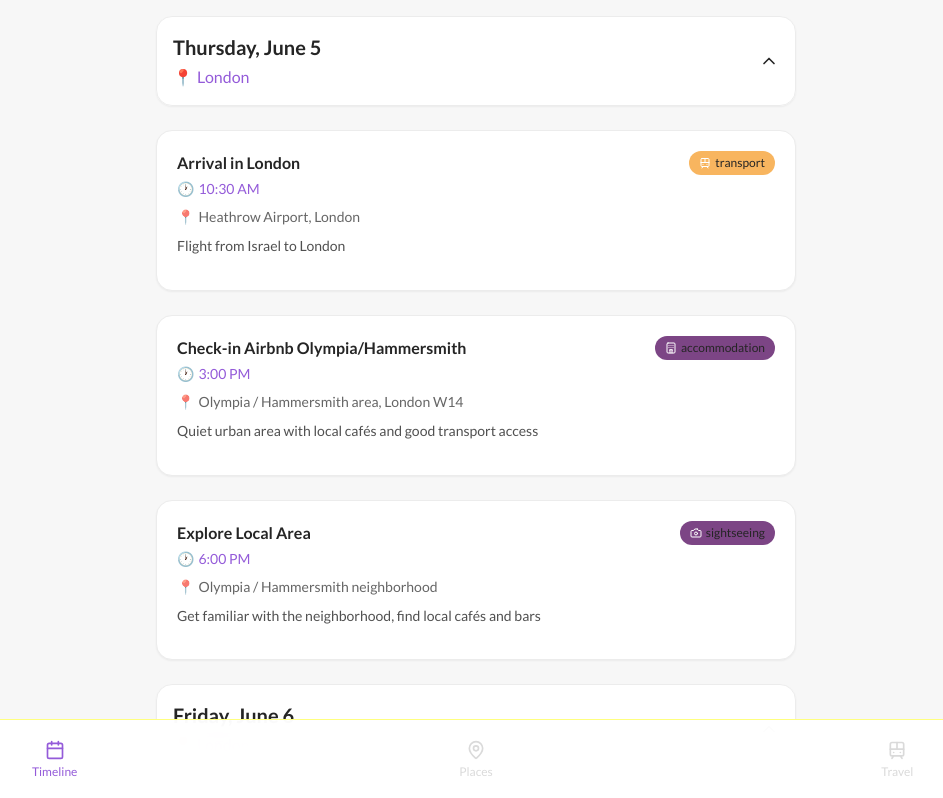
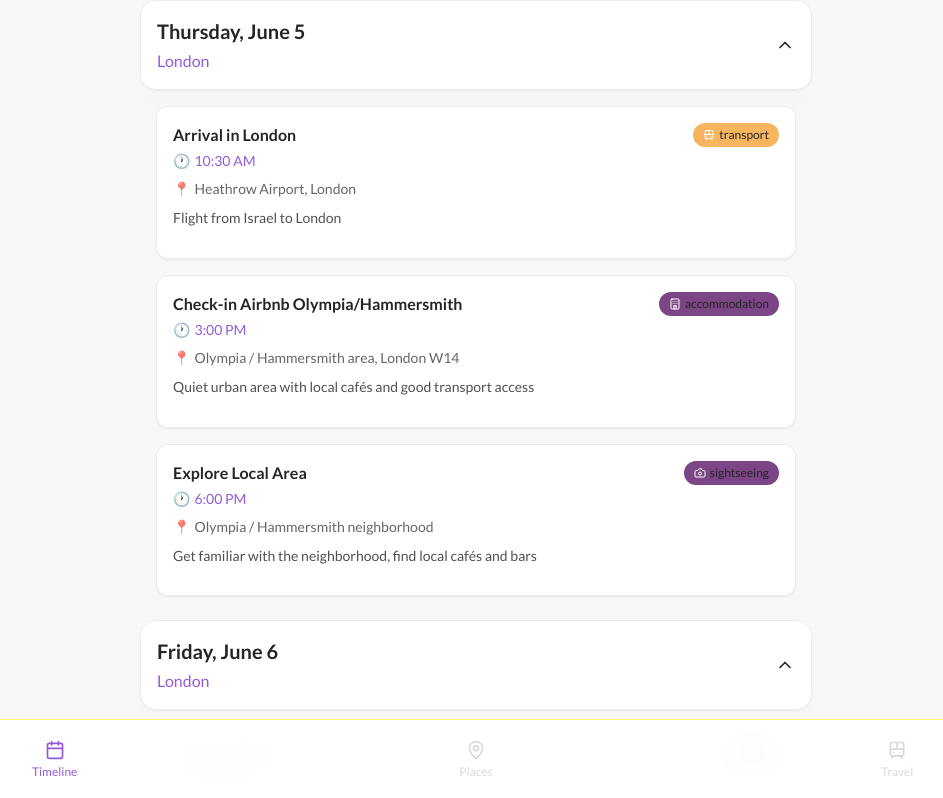
Before and after one commit to OferHauptman/solo-voyage-planner, a React (Vite) app: page / in a window 1280 px wide. Shown: the top 798 px of the page, without its empty margins (164-1107 px from the left). Built offline with nearby package versions, Linux system fonts and the light colour scheme.

Commit message:
Fix: Timeline tab UI improvements
Removed pin icons, restored scrollable titles with a white gradient background, and adjusted card styling for better integration within dropdowns.

```diff
--- a/src/components/Timeline.tsx
+++ b/src/components/Timeline.tsx
@@ -36,8 +36,8 @@ const ActivityCard: React.FC<{ activity: Activity }> = ({ activity }) => {
   const IconComponent = categoryIcons[activity.category];
 
   return (
-    <div className="mb-6">
-      <div className="p-5 rounded-2xl shadow-sm border border-[#ececec]" style={{ backgroundColor: '#ffffff' }}>
+    <div className="mb-4">
+      <div className="p-4 rounded-xl bg-white border border-[#ececec] shadow-sm">
         <div className="flex items-start justify-between">
           <div className="flex-1">
             <h3 className="font-semibold text-base mb-1" style={{ color: '#252525' }}>{activity.name}</h3>
@@ -88,21 +88,20 @@ const Timeline: React.FC = () => {
   };
 
   return (
-    <div className="max-w-2xl mx-auto p-4 pb-24">
+    <div className="max-w-2xl mx-auto pb-24">
       {tripData.days.map((day, dayIndex) => (
         <div key={day.date} className="mb-6">
           <Collapsible open={openDays[day.date] ?? true}>
+            <div className="sticky top-0 z-30 bg-gradient-to-b from-[#f7f7f7] via-[#f7f7f7] to-transparent pb-4">
               <CollapsibleTrigger
                 onClick={() => toggleDay(day.date)}
-              className="w-full glass-effect py-4 mb-6 rounded-2xl px-4 shadow-sm border border-[#ececec] z-30 flex items-center justify-between"
-              style={{ backgroundColor: 'rgba(255, 255, 255, 0.95)' }}
+                className="w-full bg-white/95 backdrop-blur-sm py-4 px-4 rounded-2xl shadow-sm border border-[#ececec] flex items-center justify-between hover:bg-white/100 transition-colors"
               >
                 <div className="text-left">
                   <h2 className="text-xl font-bold" style={{ color: '#252525' }}>
                     {format(parseISO(day.date), 'EEEE, MMMM d')}
                   </h2>
                   <p className="font-medium flex items-center mt-1" style={{ color: '#945BD9' }}>
-                  <span className="mr-1">📍</span>
                     {day.location}
                   </p>
                 </div>
@@ -112,9 +111,10 @@ const Timeline: React.FC = () => {
                   <ChevronUp className="h-5 w-5" style={{ color: '#252525' }} />
                 )}
               </CollapsibleTrigger>
+            </div>
 
             <CollapsibleContent>
-              <div className="space-y-0">
+              <div className="px-4 space-y-0">
                 {day.activities.map((activity, activityIndex) => (
                   <div
                     key={activity.id}
```
Lines whose indentation alone changed are shown as unchanged.
